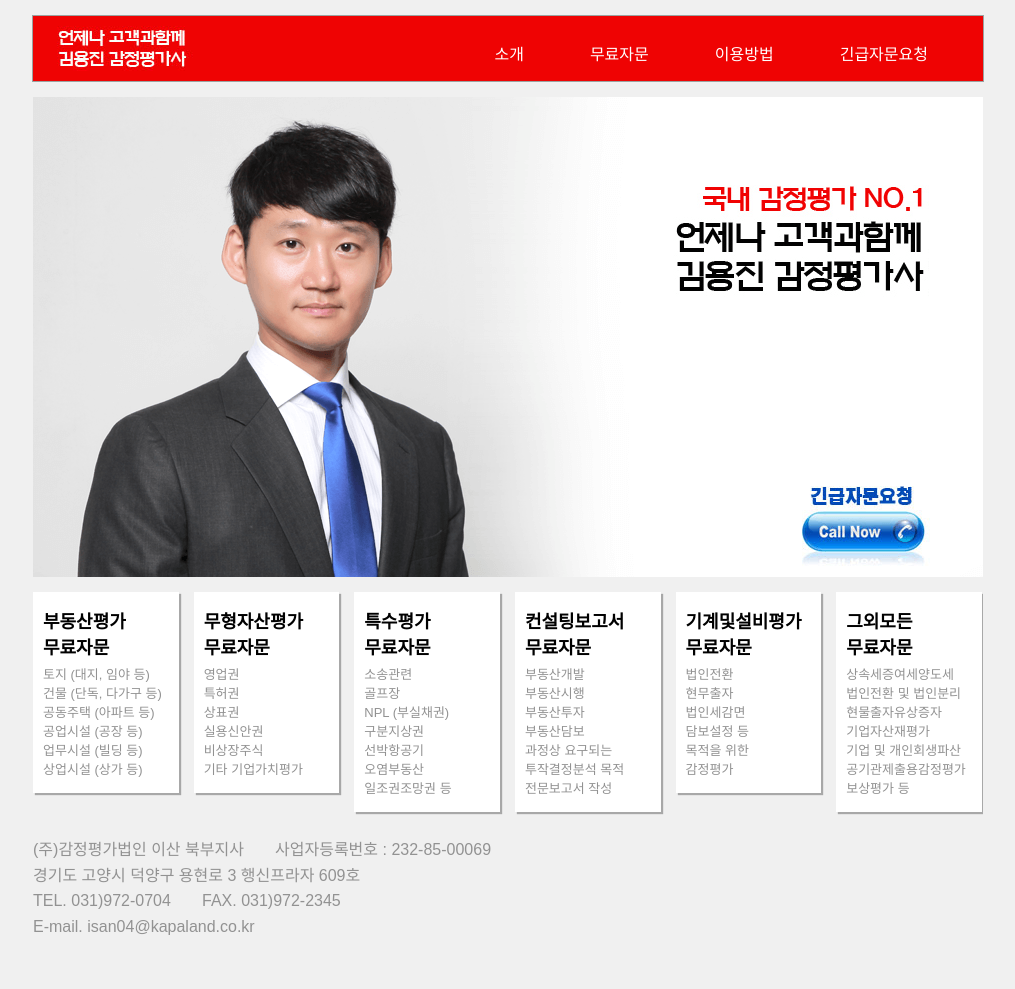
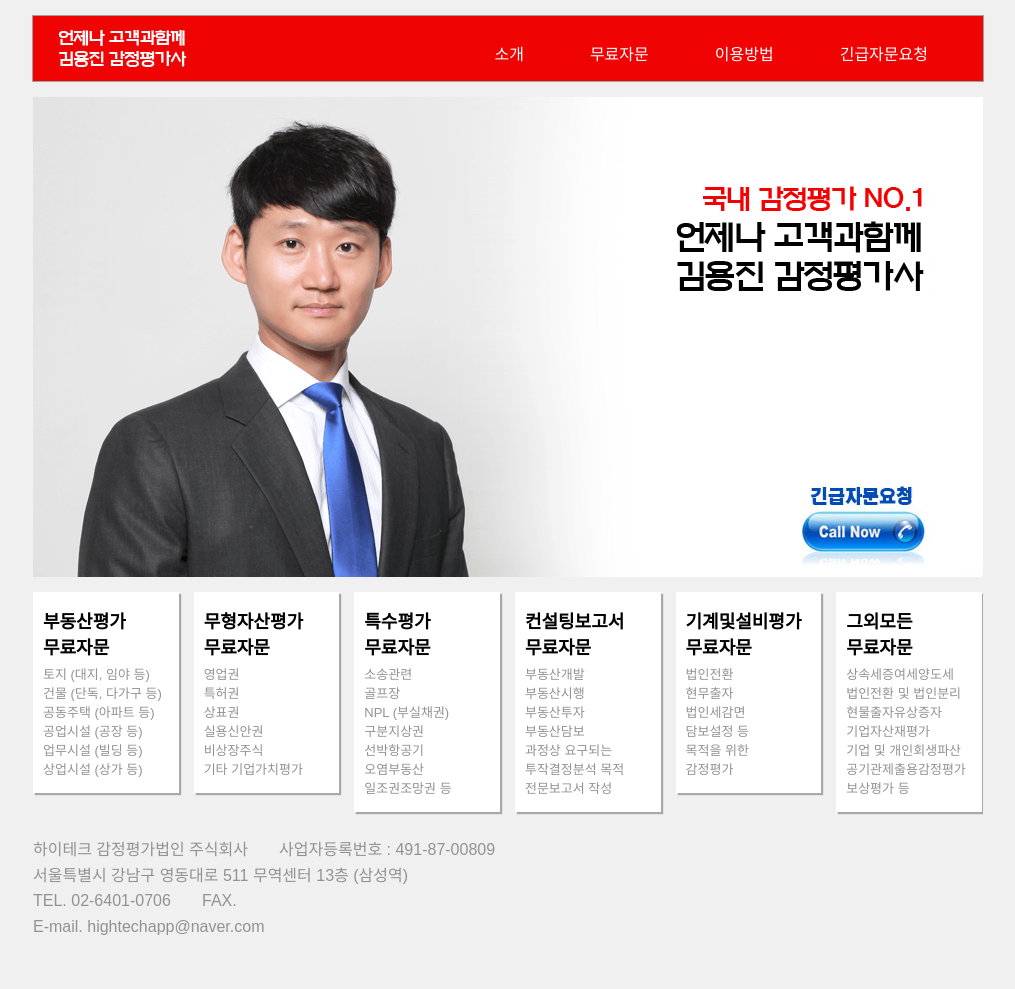
Before and after one commit to gliburch/kimyongjin, a Jekyll site: the page built from index.md, in a window 1280 px wide. Shown: the whole page, without its empty margins (132-1147 px from the left). Built offline with Jekyll 4.4.1, drawn with Linux system fonts in a browser that asks for light colours.

Commit message:
Update _config.yml

```diff
--- a/_config.yml
+++ b/_config.yml
@@ -14,7 +14,7 @@
 # You can create any custom variable you would like, and they will be accessible
 # in the templates via {{ site.myvariable }}.
 title: 언제나 고객과함께, 김용진 감정편가사
-email: isan04@kapaland.co.kr
+email: hightechapp@naver.com
 description: >- # this means to ignore newlines until "baseurl:"
   김용진 감정평가사 사이트를 찾아주셔서 감사합니다.
   제가 이 사이트를 만들고 운영하게 된 계기는 기존에 접근하기 어려웠던 강정평가 서비스에 대하여
@@ -72,11 +72,11 @@ services:
       - 기업자산재평가
       - 기업 및 개인회생파산
       - 공기관제출용감정평가<br>보상평가 등
-company_name: (주)감정평가법인 이산 북부지사
-business_number: 232-85-00069
-company_address: 경기도 고양시 덕양구 용현로 3 행신프라자 609호
-company_tel: 031)972-0704
-company_fax: 031)972-2345
+company_name: 하이테크 감정평가법인 주식회사
+business_number: 491-87-00809
+company_address: 서울특별시 강남구 영동대로 511 무역센터 13층 (삼성역)
+company_tel: 02-6401-0706
+company_fax: null
 
 # Build settings
 markdown: kramdown
```
